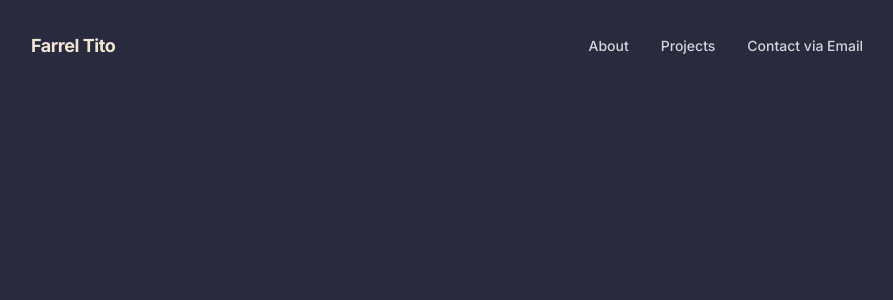
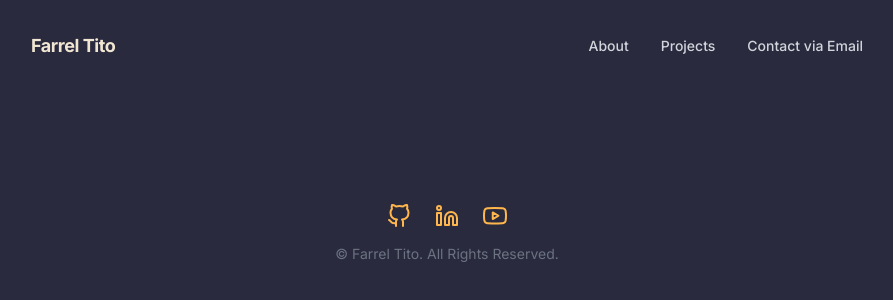
Before and after one commit to Revou-FSSE-Jun25/milestone-1-farreltito, a plain HTML site: page index.html in a window 1280 px wide. Shown: the whole page, without its empty margins (193-1086 px from the left). Drawn offline with nearby package versions, Linux system fonts and the light colour scheme.

Commit message:
feat: add footer with social links and update styles

```diff
--- a/index.html
+++ b/index.html
@@ -37,6 +37,20 @@
         <!-- Hero Section -->
 
         <!-- Footer Section -->
+         <footer class="border-yoimiya text-center py-8 mt-20">
+            <div class="flex justify-center gap-6 mb-4">
+                <a href="https://github.com/farreltito" target="_blank" rel="noopener noreferrer" class="link-yoimiya transition-colors">
+                    <svg xmlns="http://www.w3.org/2000/svg" width="24" height="24" viewBox="0 0 24 24" fill="none" stroke="currentColor" stroke-width="2" stroke-linecap="round" stroke-linejoin="round"><path d="M9 19c-5 1.5-5-2.5-7-3m14 6v-3.87a3.37 3.37 0 0 0-.94-2.61c3.14-.35 6.44-1.54 6.44-7A5.44 5.44 0 0 0 20 4.77 5.07 5.07 0 0 0 19.91 1S18.73.65 16 2.48a13.38 13.38 0 0 0-7 0C6.27.65 5.09 1 5.09 1A5.07 5.07 0 0 0 5 4.77a5.44 5.44 0 0 0-1.5 3.78c0 5.42 3.3 6.61 6.44 7A3.37 3.37 0 0 0 9 18.13V22"></path></svg>
+                </a>
+                <a href="https://www.linkedin.com/in/farreltito/" target="_blank" rel="noopener noreferrer" class="link-yoimiya transition-colors">
+                    <svg xmlns="http://www.w3.org/2000/svg" width="24" height="24" viewBox="0 0 24 24" fill="none" stroke="currentColor" stroke-width="2" stroke-linecap="round" stroke-linejoin="round"><path d="M16 8a6 6 0 0 1 6 6v7h-4v-7a2 2 0 0 0-2-2 2 2 0 0 0-2 2v7h-4v-7a6 6 0 0 1 6-6z"></path><rect x="2" y="9" width="4" height="12"></rect><circle cx="4" cy="4" r="2"></circle></svg>
+                </a>
+                <a href="https://www.youtube.com/@bangtito" target="_blank" rel="noopener noreferrer" class="link-yoimiya transition-colors">
+                    <svg xmlns="http://www.w3.org/2000/svg" width="24" height="24" viewBox="0 0 24 24" fill="none" stroke="currentColor" stroke-width="2" stroke-linecap="round" stroke-linejoin="round"><path d="M22.54 6.42a2.78 2.78 0 0 0-1.94-2C18.88 4 12 4 12 4s-6.88 0-8.6.46a2.78 2.78 0 0 0-1.94 2A29 29 0 0 0 1 11.75a29 29 0 0 0 .46 5.33A2.78 2.78 0 0 0 3.4 19c1.72.46 8.6.46 8.6.46s6.88 0 8.6-.46a2.78 2.78 0 0 0 1.94-2 29 29 0 0 0 .46-5.25 29 29 0 0 0-.46-5.33z"></path><polygon points="9.75 15.02 15.5 11.75 9.75 8.48 9.75 15.02"></polygon></svg>
+                </a>
+            </div>
+            <p class="text-sm text-gray-500">&copy; <span id="year"></span> Farrel Tito. All Rights Reserved.</p>
+         </footer>
     </div>
 </body>
 </html>
--- a/style.css
+++ b/style.css
@@ -11,3 +11,19 @@ body {
     color: #f0e6d2;                 /* Parchment/Light Cream */
     overflow-x: hidden;               /* Overflow-x property to hide horizontal scroll */
 }
+
+.border-yoimiya {
+    border-color: rgba(255, 152, 0, 0.2);
+}
+
+.link-yoimiya {
+    color: #ffb74d;
+    text-decoration: none; /* Remove underline from links */
+    transition: color 0.3s ease, text-decoration 0.3s ease, font-weight 0.3s ease; /* Smooth transition for hover effects */
+}
+
+.link-yoimiya:hover {
+    color: #ffcc80;
+    text-decoration: underline; /* Underline on hover */
+    font-weight: bold; /* Bold on hover */
+}
```
